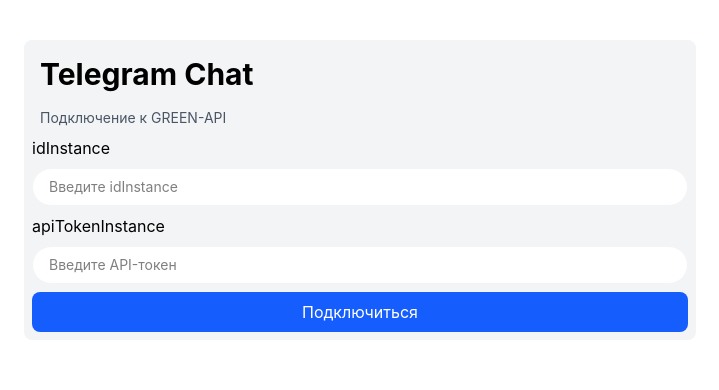
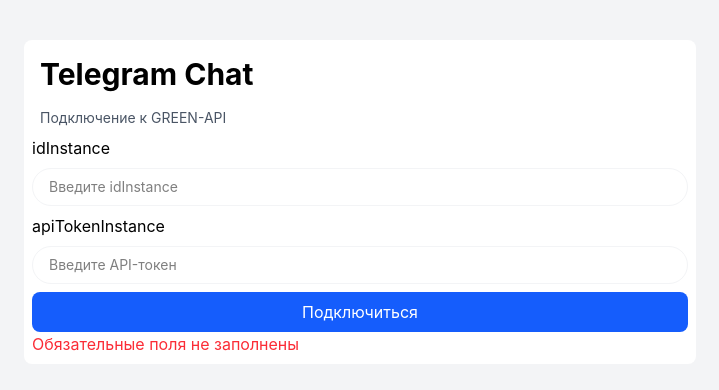
Before and after one commit to ivanyufin/green-api, a React (Vite) app in the folder telegram-chat/: page / in a window 1280 px wide. Both pictures are taken after a click on the button "Подключиться". Shown: the top 390 px of the page, without its empty margins (280-999 px from the left). Built offline with nearby package versions, Linux system fonts and the light colour scheme.

Commit message:
connect to server and get state instance

```diff
--- a/telegram-chat/src/App.tsx
+++ b/telegram-chat/src/App.tsx
@@ -2,11 +2,33 @@
 
 export default function App() {
     const [idInstance, setIdInstance] = useState("");
-
+    const [apiTokenInstance, setApiTokenInstance] = useState("");
+    const [error, setError] = useState("");
+    async function handleConnect() {
+        if (idInstance.trim() === '' || apiTokenInstance.trim() === '') {
+            setError('Обязательные поля не заполнены');
+            return;
+        }
+        try
+        {
+            const apiUrl = 'https://4100.api.green-api.com';
+            const response = await fetch(`${apiUrl}/waInstance${idInstance}/getStateInstance/${apiTokenInstance}`)
+            if (!response.ok) {
+                setError('Ошибка подключения к серверу');
+                return;
+            }
+            const data = await response.json()
+            setError('');
+            console.log(data.stateInstance);
+        }
+        catch (error) {
+            setError('Не удалось связаться с GREEN-API. Причина: ' + error);
+        }
+    }
   return (
     <>
-      <div className="connecting-form min-h-screen">
-        <div className="bg-gray-100 rounded-lg flex flex-col w-full max-w-2xl p-2 mx-auto my-10">
+      <div className="connecting-form min-h-screen bg-gray-100 py-10">
+        <div className="rounded-lg flex flex-col w-full max-w-2xl p-2 mx-auto bg-white">
           <h1 className="text-3xl font-bold p-2">Telegram Chat</h1>
           <span className="text-sm text-gray-600 p-2">Подключение к GREEN-API</span>
             <label htmlFor="idInstance">idInstance</label>
@@ -18,15 +40,24 @@
                 onChange={(event)=>{setIdInstance(event.target.value)}}
                 value={idInstance}
             />
-          <p>{idInstance}</p>
             <label htmlFor="apiTokenInstance">apiTokenInstance</label>
             <input
                 type="password"
                 id="apiTokenInstance"
                 className="bg-white rounded-3xl my-2 py-2 px-4 text-sm focus:outline-blue-500 border border-gray-100"
                 placeholder="Введите API-токен"
+                onChange={(event)=>{setApiTokenInstance(event.target.value)}}
+                value={apiTokenInstance}
             />
-          <button className="bg-blue-600 text-white p-2 rounded-lg">Подключиться</button>
+          <button
+              className="bg-blue-600 text-white p-2 rounded-lg"
+              onClick={handleConnect}
+          >
+              Подключиться
+          </button>
+            {error !== '' &&
+                <span className='text-red-500'>{error}</span>
+            }
         </div>
       </div>
     </>
```
